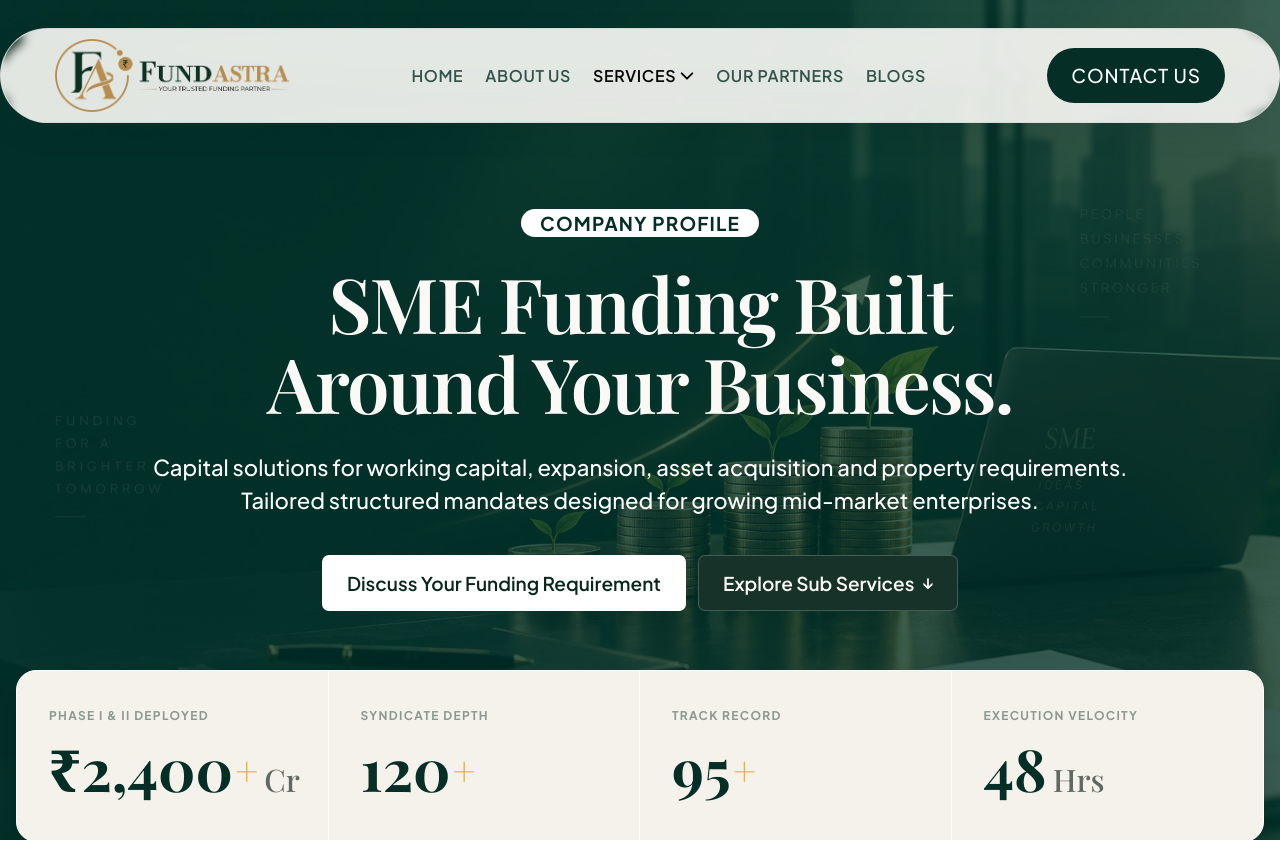
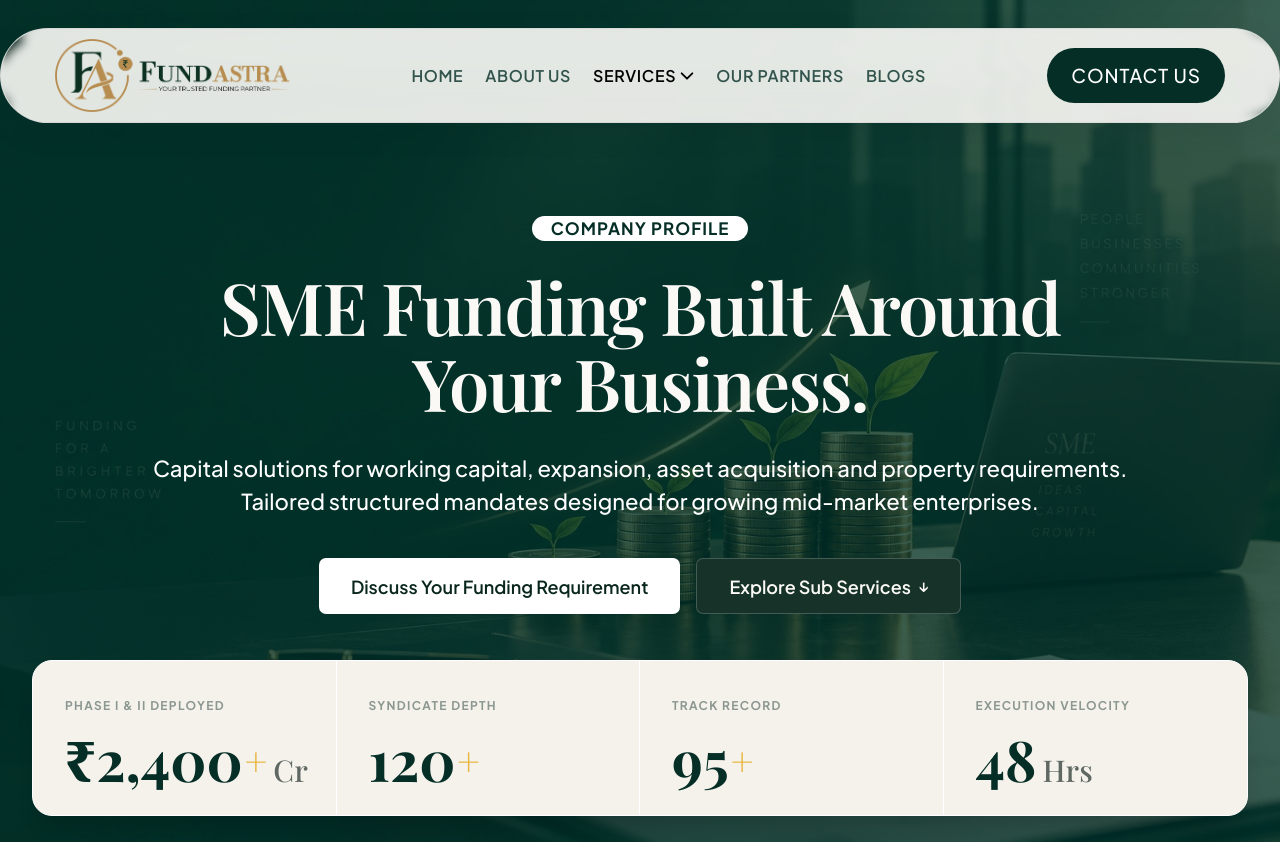
Before and after one commit to gstarinfotech/fundastra, a Next.js app: page /services/sme-funding in a window 1280 px wide. Shown: the top 842 px of the page. Built offline with nearby package versions, Linux system fonts and the light colour scheme.

Commit message:
Fixed images

```diff
--- a/src/components/ServicePage.tsx
+++ b/src/components/ServicePage.tsx
@@ -1746,7 +1746,7 @@
         <main className="service-page-motion bg-[#FBF9F6]">
 
             {/* HERO */}
-            <section className="relative min-h-[620px] overflow-hidden sm:min-h-[802px] 2xl:min-h-[960px]">
+            <section className="relative min-h-[620px] overflow-hidden sm:min-h-[802px] xl:min-h-[850px] 2xl:min-h-[900px]">
                 <div className="absolute inset-0">
                     <Image
                         src={data.image}
@@ -1764,18 +1764,21 @@
                 <Navbar />
 
                 <motion.div
-                    className="relative z-10 mx-auto flex min-h-[620px] w-full max-w-[1200px] flex-col items-center justify-center px-4 pb-16 pt-24 text-center sm:min-h-screen sm:px-5 sm:pb-[170px] sm:pt-[190px] xl:max-w-[1400px] 2xl:max-w-[1700px] 2xl:pb-[220px] 2xl:pt-[230px]"
+                    className="relative z-10 mx-auto flex min-h-[620px] w-full max-w-[1200px] flex-col items-center justify-center px-4 pb-16 pt-24 text-center sm:min-h-screen sm:px-5 sm:pb-[170px] sm:pt-[190px] xl:max-w-[1350px] xl:px-8 xl:pt-[200px] 2xl:max-w-[1500px] 2xl:pt-[220px]"
                     initial="hidden"
                     whileInView="visible"
-                    viewport={{ once: true, amount: 0.25 }}
+                    viewport={{
+                        once: true,
+                        amount: 0.25,
+                    }}
                     variants={staggerContainer}
                 >
                     {/* EYEBROW */}
                     <motion.div
                         variants={smallBoxVariants}
-                        className="mb-3 inline-flex items-center rounded-full bg-white px-[19px] sm:mb-[26px] 2xl:mb-[34px] 2xl:px-[26px] 2xl:py-1"
+                        className="mb-3 inline-flex items-center rounded-full bg-white px-[19px] sm:mb-[26px] xl:mb-7"
                     >
-                        <span className="font-sans text-[17px] font-[800] tracking-[0.06em] text-[#052E26] xl:text-[19px] 2xl:text-[24px]">
+                        <span className="font-sans text-[17px] font-[800] tracking-[0.06em] text-[#052E26]">
                             {data.eyebrow}
                         </span>
                     </motion.div>
@@ -1783,7 +1786,7 @@
                     {/* TITLE */}
                     <motion.h1
                         variants={smallBoxVariants}
-                        className="max-w-[636px] font-display text-[36px] font-[600] leading-[1.05] tracking-[-0.025em] text-[#FBF9F6] sm:text-[58px] lg:text-[64px] xl:max-w-[780px] xl:text-[76px] 2xl:max-w-[980px] 2xl:text-[96px]"
+                        className="max-w-[636px] font-display text-[36px] font-[600] leading-[1.05] tracking-[-0.025em] text-[#FBF9F6] sm:text-[58px] lg:text-[64px] xl:max-w-[850px] xl:text-[72px] 2xl:max-w-[1000px] 2xl:text-[82px]"
                     >
                         {data.title}
                     </motion.h1>
@@ -1791,7 +1794,7 @@
                     {/* DESCRIPTION */}
                     <motion.p
                         variants={smallBoxVariants}
-                        className="mt-2 max-w-[897px] font-sans text-[14px] font-[500] leading-[1.5] text-white sm:mt-[28px] sm:text-[20px] xl:max-w-[1050px] xl:text-[22px] 2xl:mt-[36px] 2xl:max-w-[1250px] 2xl:text-[28px]"
+                        className="mt-2 max-w-[897px] font-sans text-[14px] font-[500] leading-[1.5] text-white sm:mt-[28px] sm:text-[20px] xl:mt-8 xl:max-w-[1050px] xl:text-[22px] 2xl:max-w-[1150px] 2xl:text-[24px]"
                     >
                         {data.description}
                     </motion.p>
@@ -1799,12 +1802,12 @@
                     {/* BUTTONS */}
                     <motion.div
                         variants={staggerContainer}
-                        className="mt-4 flex w-full flex-col items-stretch justify-center gap-2 sm:mt-[38px] sm:w-auto sm:flex-row sm:flex-wrap sm:items-center sm:gap-[12px] 2xl:mt-[50px] 2xl:gap-[16px]"
+                        className="mt-4 flex w-full flex-col items-stretch justify-center gap-2 sm:mt-[38px] sm:w-auto sm:flex-row sm:flex-wrap sm:items-center sm:gap-[12px] xl:mt-10 xl:gap-4"
                     >
                         <motion.div variants={smallBoxVariants}>
                             <Link
                                 href="/contact"
-                                className="inline-flex h-[50px] items-center justify-center rounded-[7px] bg-white px-5 font-sans text-[14px] font-[600] text-[#0A271E] transition-opacity duration-200 hover:opacity-90 sm:px-[25px] sm:text-[17px] xl:h-[56px] xl:text-[19px] 2xl:h-[68px] 2xl:rounded-[9px] 2xl:px-[36px] 2xl:text-[23px]"
+                                className="inline-flex h-[50px] items-center justify-center rounded-[7px] bg-white px-5 font-sans text-[14px] font-[600] text-[#0A271E] transition-opacity duration-200 hover:opacity-90 sm:px-[25px] sm:text-[17px] xl:h-[56px] xl:px-8 xl:text-[18px]"
                             >
                                 Discuss Your Funding Requirement
                             </Link>
@@ -1813,45 +1816,48 @@
                         <motion.div variants={smallBoxVariants}>
                             <Link
                                 href="#sub-services"
-                                className="inline-flex h-[50px] items-center justify-center gap-[7px] rounded-[7px] border border-white/20 bg-[#173329] px-5 font-sans text-[14px] font-[600] text-[#FBF9F6] backdrop-blur-sm transition-colors duration-200 hover:bg-[#3d625a] sm:px-[24px] sm:text-[17px] xl:h-[56px] xl:text-[19px] 2xl:h-[68px] 2xl:rounded-[9px] 2xl:px-[34px] 2xl:text-[23px]"
+                                className="inline-flex h-[50px] items-center justify-center gap-[7px] rounded-[7px] border border-white/20 bg-[#173329] px-5 font-sans text-[14px] font-[600] text-[#FBF9F6] backdrop-blur-sm transition-colors duration-200 hover:bg-[#3d625a] sm:px-[24px] sm:text-[17px] xl:h-[56px] xl:px-8 xl:text-[18px]"
                             >
                                 Explore Sub Services
-                                <span className="text-[15px] xl:text-[17px] 2xl:text-[21px]">↓</span>
+                                <span className="text-[15px]">↓</span>
                             </Link>
                         </motion.div>
                     </motion.div>
                 </motion.div>
 
                 {/* STATS */}
-                <div className="relative z-10 mx-auto -mt-12 h-auto max-w-[1184px] px-4 sm:-mt-[130px] sm:h-[170px] xl:max-w-[1360px] 2xl:-mt-[170px] 2xl:h-[220px] 2xl:max-w-[1640px]">
+                <div className="relative z-10 mx-auto -mt-12 h-auto max-w-[1184px] px-4 sm:-mt-[130px] sm:h-[170px] sm:px-5 xl:-mt-[140px] xl:max-w-[1350px] xl:px-8 2xl:-mt-[150px] 2xl:max-w-[1500px]">
                     <motion.div
                         variants={staggerContainer}
                         initial="hidden"
                         whileInView="visible"
-                        viewport={{ once: true, amount: 0.25 }}
-                        className="relative -top-4 grid divide-y divide-white overflow-hidden rounded-[20px] border border-white bg-[#F5F2EC] shadow-[0_18px_24px_-12px_rgba(0,0,0,0.22)] sm:top-0 sm:grid-cols-2 sm:divide-y-0 sm:divide-x sm:divide-white lg:grid-cols-4 2xl:rounded-[28px]"
+                        viewport={{
+                            once: true,
+                            amount: 0.25,
+                        }}
+                        className="relative -top-4 grid divide-y divide-white overflow-hidden rounded-[20px] border border-white bg-[#F5F2EC] shadow-[0_18px_24px_-12px_rgba(0,0,0,0.22)] sm:top-0 sm:grid-cols-2 sm:divide-y-0 sm:divide-x sm:divide-white lg:grid-cols-4"
                     >
                         {data.heroMetrics.map((m) => (
                             <motion.div
                                 key={m.label}
                                 variants={smallBoxVariants}
-                                className="min-h-[105px] w-full px-4 py-4 sm:h-[154px] sm:min-h-0 sm:px-[27px] sm:py-[32px] xl:h-[170px] xl:px-[32px] xl:py-[36px] 2xl:h-[210px] 2xl:px-[40px] 2xl:py-[44px]"
+                                className="min-h-[105px] w-full px-4 py-4 sm:h-[154px] sm:min-h-0 sm:px-[27px] sm:py-[32px] xl:px-8 xl:py-9 2xl:px-10"
                             >
-                                <p className="font-sans text-[11px] font-[700] uppercase tracking-[0.11em] text-[#8C9791] xl:text-[12px] 2xl:text-[15px]">
+                                <p className="font-sans text-[11px] font-[700] uppercase tracking-[0.11em] text-[#8C9791] xl:text-[12px]">
                                     {m.label}
                                 </p>
 
-                                <div className="mt-2 flex items-baseline font-display text-[36px] font-[700] leading-none text-brand-green sm:mt-[14px] sm:text-[50px] xl:text-[58px] 2xl:mt-[18px] 2xl:text-[72px]">
+                                <div className="mt-2 flex items-baseline font-display text-[36px] font-[700] leading-none text-brand-green sm:mt-[14px] sm:text-[50px] xl:mt-4 xl:text-[56px] 2xl:text-[62px]">
                                     {m.value}
 
                                     {m.suffix && (
-                                        <span className="relative -top-1 ml-0.5 text-[25px] font-[500] text-[#e8b43a] sm:-top-[6px] sm:ml-[2px] sm:text-[35px] xl:text-[40px] 2xl:text-[50px]">
+                                        <span className="relative -top-1 ml-0.5 text-[25px] font-[500] text-[#e8b43a] sm:-top-[6px] sm:ml-[2px] sm:text-[35px] xl:text-[39px] 2xl:text-[42px]">
                                             {m.suffix}
                                         </span>
                                     )}
 
                                     {m.unit && (
-                                        <span className="ml-1 font-display text-[21px] font-[500] text-[#5F6863] sm:ml-[6px] sm:text-[27px] xl:text-[31px] 2xl:ml-[8px] 2xl:text-[38px]">
+                                        <span className="ml-1 font-display text-[21px] font-[500] text-[#5F6863] sm:ml-[6px] sm:text-[27px] xl:text-[30px] 2xl:text-[34px]">
                                             {m.unit}
                                         </span>
                                     )}
@@ -1861,6 +1867,7 @@
                     </motion.div>
                 </div>
             </section>
+
             {/* SUB-SERVICES HEADING */}
             <Reveal>
                 <section
```
